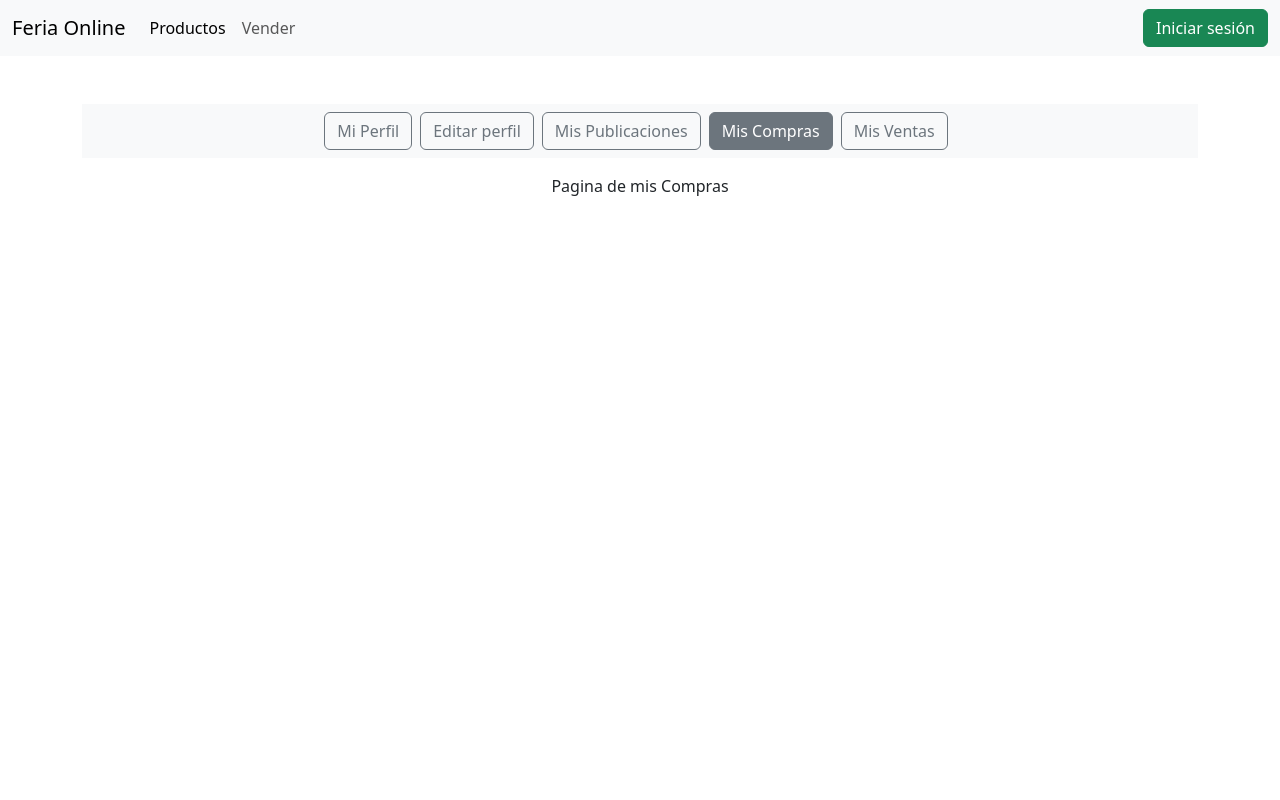
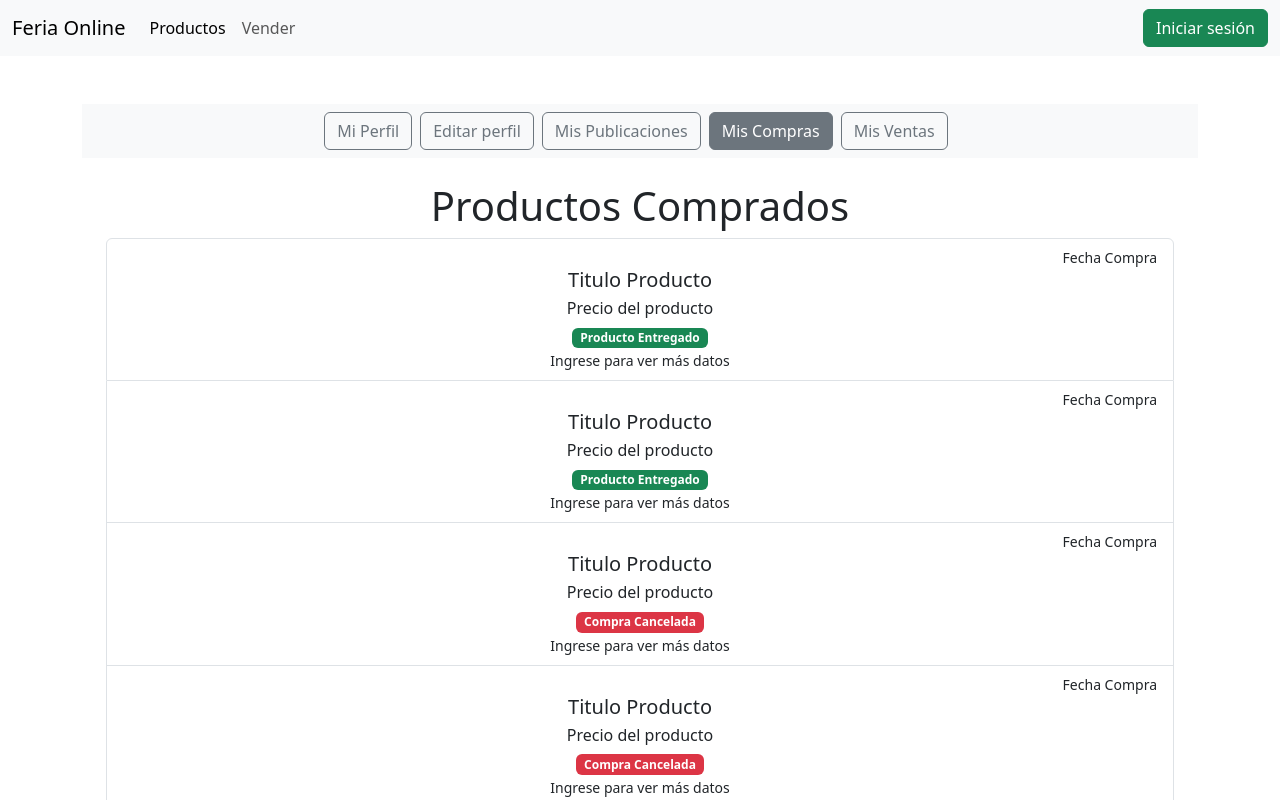
Before and after one commit to SantiagoLamot/FeriaOnline, a React (Vite) app in the folder feriaonline-frontend/: page /perfil/misCompras in a window 1280 px wide. Shown: the top 800 px of the page. Built offline with nearby package versions, Linux system fonts and the light colour scheme.

Commit message:
Nueva Li de productos comprados y publicados
Con integracion a su respectiva page

```diff
--- /dev/null
+++ b/feriaonline-frontend/src/components/producto/ProductoCompradoLi.jsx
@@ -0,0 +1,22 @@
+import { useState } from "react";
+
+const estados = ["Producto Entregado", "Compra Cancelada", "Entrega Pendiente"];
+
+
+export const ProductoCompradoLi = () => {
+
+    const [estado, setEstado] = useState(estados[Math.floor(Math.random() * estados.length)]);
+
+    return (
+        <a href="#" className="list-group-item list-group-item-action text-center">
+            <small className="d-block text-end">Fecha Compra</small>
+            <h5 className="mb-1 d-block">Titulo Producto</h5>
+            <p className="mb-1">Precio del producto</p>
+            <span className={`badge ${estado === "Producto Entregado" ? "bg-success" : estado === "Compra Cancelada" ? "bg-danger" : "bg-warning"}`}>
+                {estado}
+            </span>
+            <br />
+            <small>Ingrese para ver más datos</small>
+        </a>
+    )
+}
--- /dev/null
+++ b/feriaonline-frontend/src/components/producto/ProductoPublicadoLi.jsx
@@ -0,0 +1,12 @@
+export const ProductoPublicadoLi = () => {
+    return (
+        <>
+            <a href="#" className="list-group-item list-group-item-action text-center">
+                <small className="d-block text-end">Fecha publicado</small>
+                <h5 className="mb-1 d-block">Titulo Producto</h5>
+                <p className="mb-1">Precio del producto</p>
+                <small>Ingrese para ver más datos</small>
+            </a>
+        </>
+    )
+}
--- a/feriaonline-frontend/src/pages/PerfilPages/MisComprasPage.jsx
+++ b/feriaonline-frontend/src/pages/PerfilPages/MisComprasPage.jsx
@@ -1,5 +1,22 @@
+import { ProductoCompradoLi } from "../../components/producto/ProductoCompradoLi"
+
 export const MisComprasPage = () => {
     return (
-        <div>Pagina de mis Compras</div>
+        <div className="container mt-4 text-center">
+            <h1>Productos Comprados</h1>
+            <div className="list-group ">
+                <ProductoCompradoLi></ProductoCompradoLi>
+                <ProductoCompradoLi></ProductoCompradoLi>
+                <ProductoCompradoLi></ProductoCompradoLi>
+                <ProductoCompradoLi></ProductoCompradoLi>
+                <ProductoCompradoLi></ProductoCompradoLi>
+                <ProductoCompradoLi></ProductoCompradoLi>
+                <ProductoCompradoLi></ProductoCompradoLi>
+                <ProductoCompradoLi></ProductoCompradoLi>
+                <ProductoCompradoLi></ProductoCompradoLi>
+                <ProductoCompradoLi></ProductoCompradoLi>
+                <ProductoCompradoLi></ProductoCompradoLi>
+            </div>
+        </div>
     )
 }
--- a/feriaonline-frontend/src/pages/PerfilPages/MisPublicacionesPage.jsx
+++ b/feriaonline-frontend/src/pages/PerfilPages/MisPublicacionesPage.jsx
@@ -1,5 +1,21 @@
+import { ProductoPublicadoLi } from "../../components/producto/ProductoPublicadoLi"
+
 export const MisPublicacionesPage = () => {
     return (
-        <div>Pagina de mis Publicaciones</div>
+        <div className="container mt-4 text-center">
+            <h1>Productos Publicados</h1>
+            <div className="list-group ">
+                <ProductoPublicadoLi></ProductoPublicadoLi>
+                <ProductoPublicadoLi></ProductoPublicadoLi>
+                <ProductoPublicadoLi></ProductoPublicadoLi>
+                <ProductoPublicadoLi></ProductoPublicadoLi>
+                <ProductoPublicadoLi></ProductoPublicadoLi>
+                <ProductoPublicadoLi></ProductoPublicadoLi>
+                <ProductoPublicadoLi></ProductoPublicadoLi>
+                <ProductoPublicadoLi></ProductoPublicadoLi>
+                <ProductoPublicadoLi></ProductoPublicadoLi>
+                <ProductoPublicadoLi></ProductoPublicadoLi>
+            </div>
+        </div>
     )
 }
```
